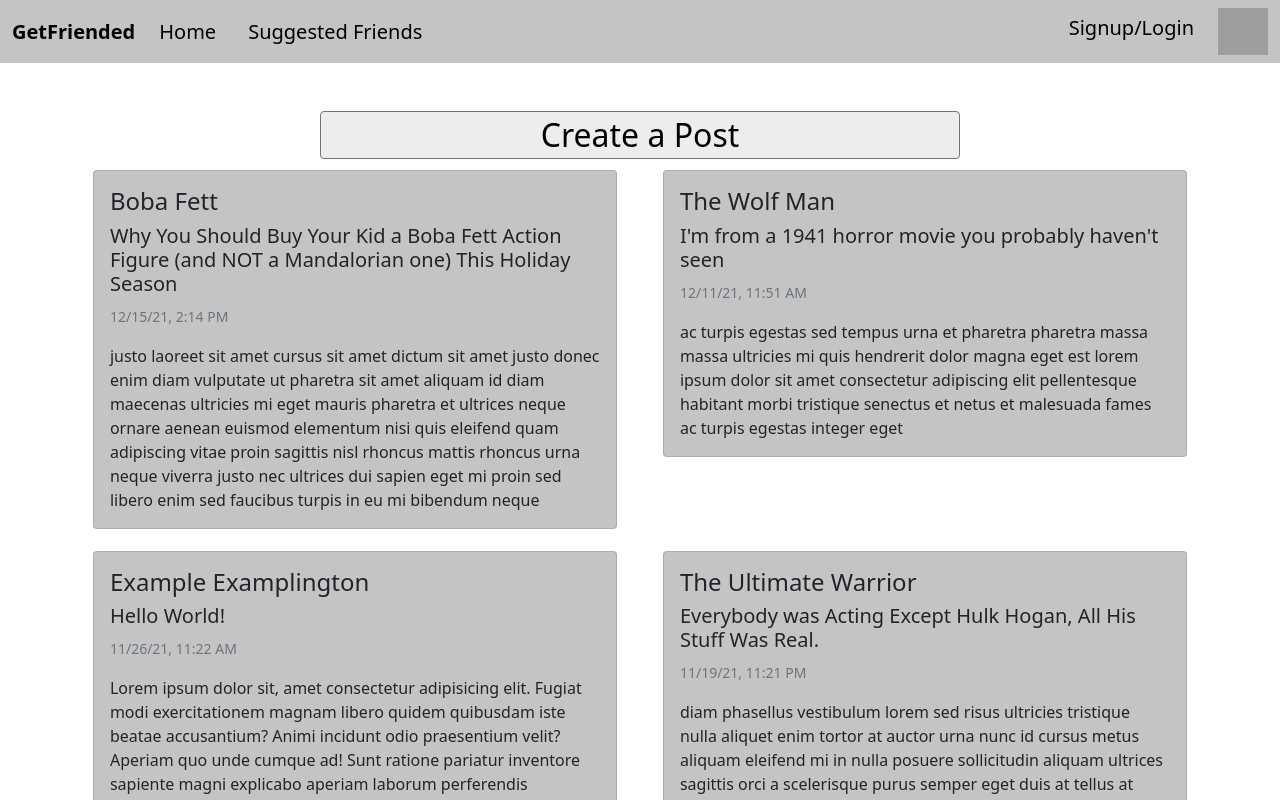
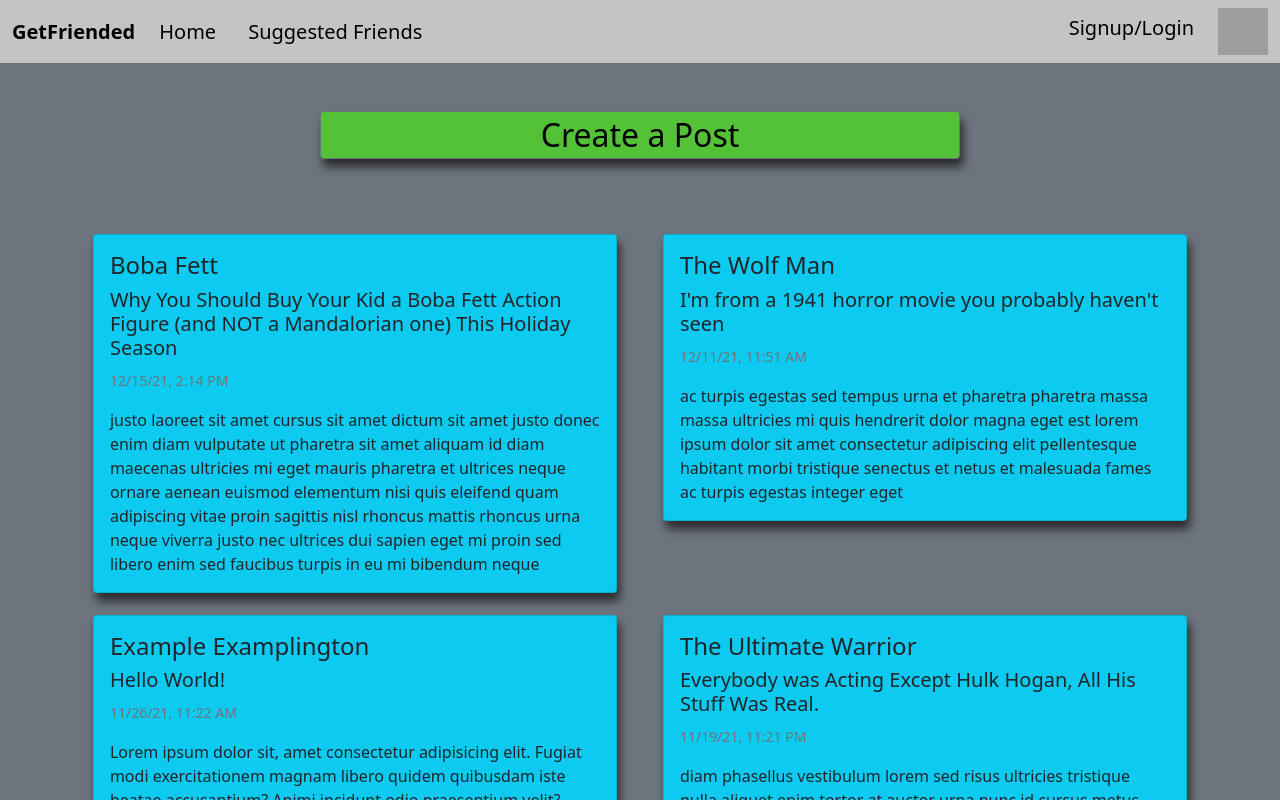
Before and after one commit to sporkupine/GetFriended, an Angular app: page /home in a window 1280 px wide. Shown: the top 800 px of the page. Built offline with nearby package versions, Linux system fonts and the light colour scheme; grey boxes are pictures that could not be loaded.

Commit message:
global background color, card colors update

```diff
--- a/src/app/home/home.component.css
+++ b/src/app/home/home.component.css
@@ -4,11 +4,13 @@
   left: 25vw;
   top: 5%;
   color: black;
-  background: #ededed;
+  background: #53c237;
   font-size: 2rem;
   text-align: center;
   padding: none;
+  margin-bottom: 5%;
   display: inline-block;
   align-items: center;
   line-height: 10px;
+  box-shadow: 3px 8px 10px 0px #2B2B2B;
 }
--- a/src/app/posts/posts.component.html
+++ b/src/app/posts/posts.component.html
@@ -2,8 +2,13 @@
   <div class="row">
     <div class="col-md-6" *ngFor="let post of posts">
       <div
-          class="card"
-          style="width: auto; height: auto; margin: 2%; background-color: #c4c4c4"
+        class="card bg-info"
+        style="
+          width: auto;
+          height: auto;
+          margin: 2%;
+          box-shadow: 3px 8px 10px 0px #2b2b2b;
+        "
       >
         <div class="card-body">
           <h4 class="card-title">
@@ -12,7 +17,9 @@
           <h5 class="card-title">
             {{ post.name }}
           </h5>
-            <p *ngIf="post.date" class="card-text"><small class="text-muted">{{ post.date | date:'short' }}</small></p>
+          <p *ngIf="post.date" class="card-text">
+            <small class="text-muted">{{ post.date | date: "short" }}</small>
+          </p>
           <p class="card-text">
             {{ post.content }}
           </p>
--- a/src/app/profile/profile.component.css
+++ b/src/app/profile/profile.component.css
@@ -1,4 +1,3 @@
-
 body {
   margin-top: 20px;
   background: #e7ebf2;
@@ -54,7 +53,6 @@ Profile
   font-weight: 600;
   line-height: 28px;
 }
-
 
 .pb20 {
   padding-bottom: 20px !important;
--- a/src/app/suggested-friends/suggested-friends.component.css
+++ b/src/app/suggested-friends/suggested-friends.component.css
@@ -1,6 +1,4 @@
-body {
-  background-color: #24305E
-}
+
 
 .card {
   border: none;
--- a/src/app/suggested-friends/suggested-friends.component.html
+++ b/src/app/suggested-friends/suggested-friends.component.html
@@ -1,6 +1,6 @@
-<div class="container">
+<div class="container bg-secondary">
   <div class="row">
-    <div class="col-md-5" *ngFor="let user of users">
+    <div class="col-lg-4" *ngFor="let user of users">
       <app-alert
         (close)="onClose()"
         *ngIf="friendModal"
@@ -9,7 +9,7 @@
           friendModal.isFriends ? 'Now friends with' : 'No longer friends with'
         "
       ></app-alert>
-      <div class="card bg-info m-2" style="width: 18rem">
+      <div class="card bg-info m-2" style="width: 25vw">
         <img [src]="user.imagePath" class="card-img-top user-img"/>
         <div class="card-body">
           <h5 class="card-title">{{ user.name }}</h5>
--- a/src/styles.css
+++ b/src/styles.css
@@ -1 +1,4 @@
 /* You can add global styles to this file, and also import other style files */
+html body {
+  background-color: #6c757d;
+}
```
Lines whose indentation alone changed are shown as unchanged.
